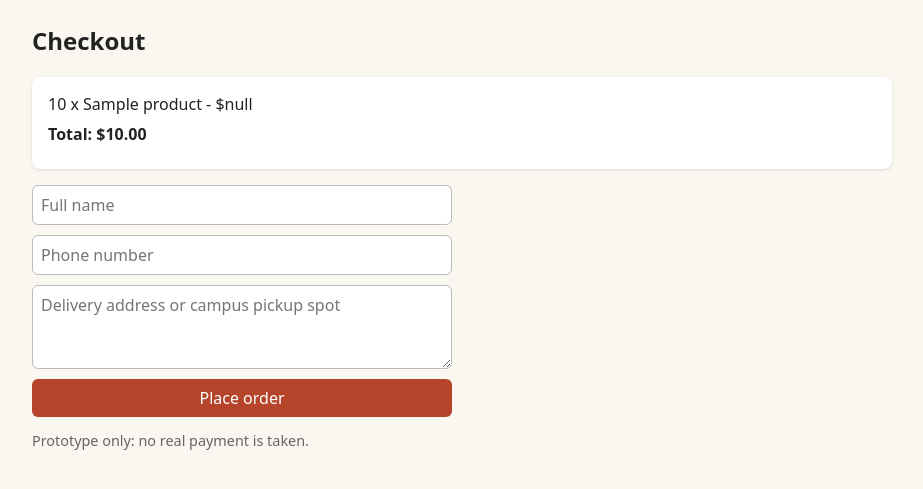
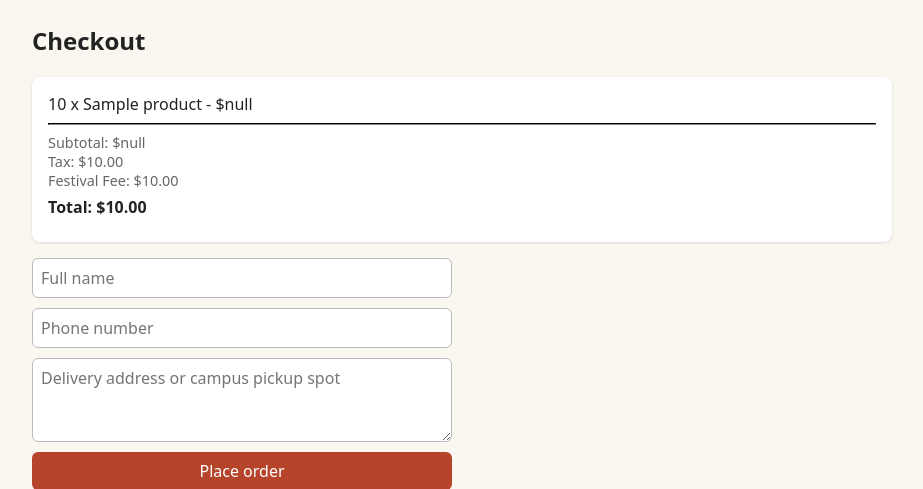
Before and after one commit to luisdolm6/Foodshop, a Spring app: template src/main/resources/templates/checkout.html in a window 1280 px wide. Shown: the part 51-540 px from the top of the page, without its empty margins (178-1101 px from the left). Run offline with Thymeleaf, Linux system fonts and the light colour scheme; the template is opened without the code that fills it: most values are stand-ins (such as "Sample title", 1, 10 or a date in 2020); data that the repository does not hold is empty.

Commit message:
Show full subtotal, tax, and festival fee breakdown in cart and checkout

```diff
--- a/src/main/resources/templates/checkout.html
+++ b/src/main/resources/templates/checkout.html
@@ -1,5 +1,5 @@
 <!DOCTYPE html>
-<html xmlns:th="http://thymeleaf.org">
+<html xmlns:th="http://www.thymeleaf.org">
 <head th:replace="~{fragments :: head('Checkout')}"></head>
 <body>
 <nav th:replace="~{fragments :: nav}"></nav>
@@ -8,7 +8,11 @@
 <p class="error" th:if="${error}" th:text="${error}"></p>
 <div class="card" style="margin-bottom:16px">
   <div th:each="l : ${lines}" th:text="${l.quantity} + ' x ' + ${l.product.name} + ' - $' + ${#numbers.formatDecimal(l.subtotal, 1, 2)}"></div>
-  <div class="price">Total: <span th:text="'$' + ${#numbers.formatDecimal(totals.total, 1, 2)}"></span></div>
+  <hr style="border-color:#333; margin:8px 0">
+  <div class="muted">Subtotal: <span th:text="'$' + ${#numbers.formatDecimal(totals.subtotal, 1, 2)}"></span></div>
+  <div class="muted">Tax: <span th:text="'$' + ${#numbers.formatDecimal(totals.tax, 1, 2)}"></span></div>
+  <div class="muted">Festival Fee: <span th:text="'$' + ${#numbers.formatDecimal(totals.fee, 1, 2)}"></span></div>
+  <div class="price" style="margin-top:6px">Total: <span th:text="'$' + ${#numbers.formatDecimal(totals.total, 1, 2)}"></span></div>
 </div>
 <form class="stack" method="post" th:action="@{/checkout}">
   <input type="text" name="customerName" placeholder="Full name"
```
Also changed, not shown: src/main/resources/templates/cart.html (+6 -1 lines).
